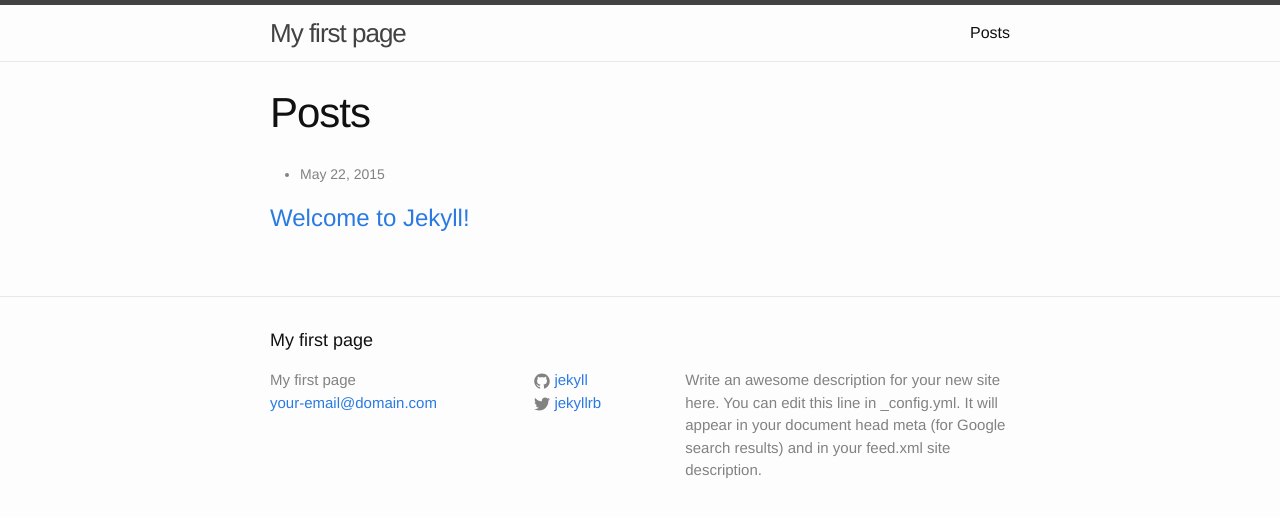
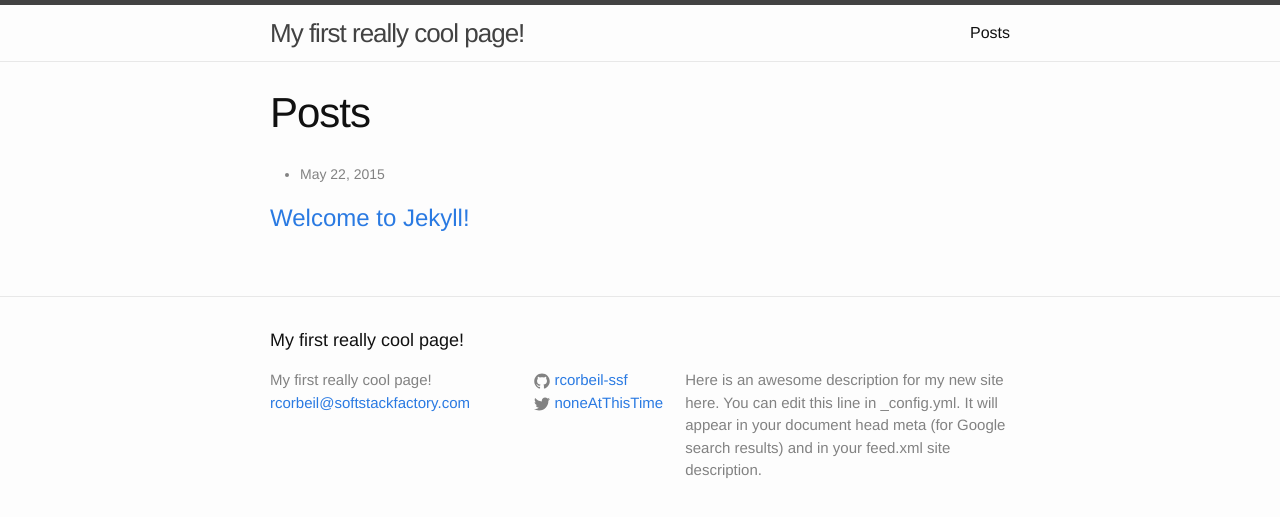
Before and after one commit to rcorbeil-ssf/myBlog, a Jekyll site: the page built from posts.md, in a window 1280 px wide. Shown: the top 517 px of the page. Built offline with Jekyll 4.4.1, drawn with Linux system fonts in a browser that asks for light colours.

Commit message:
config.yaml changes

```diff
--- a/_config.yml
+++ b/_config.yml
@@ -1,14 +1,14 @@
 # Site settings
-title: My first page
-email: your-email@domain.com
+title: My first really cool page!
+email: rcorbeil@softstackfactory.com
 description: > # this means to ignore newlines until "baseurl:"
-  Write an awesome description for your new site here. You can edit this
+  Here is an awesome description for my new site here. You can edit this
   line in _config.yml. It will appear in your document head meta (for
   Google search results) and in your feed.xml site description.
-baseurl: "/my-page" # the subpath of your site, e.g. /blog/
-url: "http://softstackfactory.github.io/" # the base hostname & protocol for your site
-twitter_username: jekyllrb
-github_username:  jekyll
+baseurl: "/myBlog" # the subpath of your site, e.g. /blog/
+url: "http://rcorbeil-ssl.github.io/" # the base hostname & protocol for your site
+twitter_username: noneAtThisTime
+github_username:  rcorbeil-ssf
 
 # Build settings
 markdown: kramdown
```
Also changed, not shown: 2 other files.
